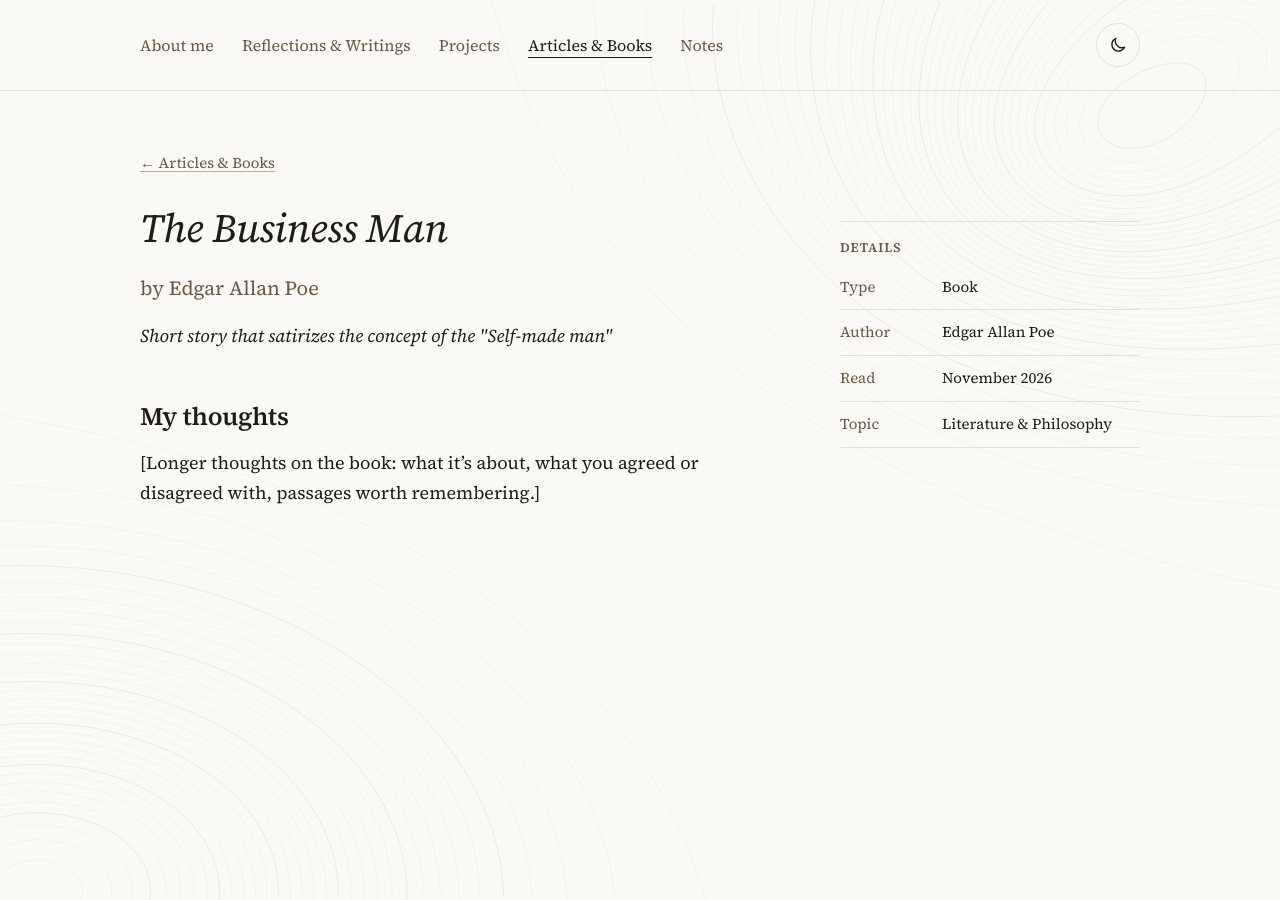
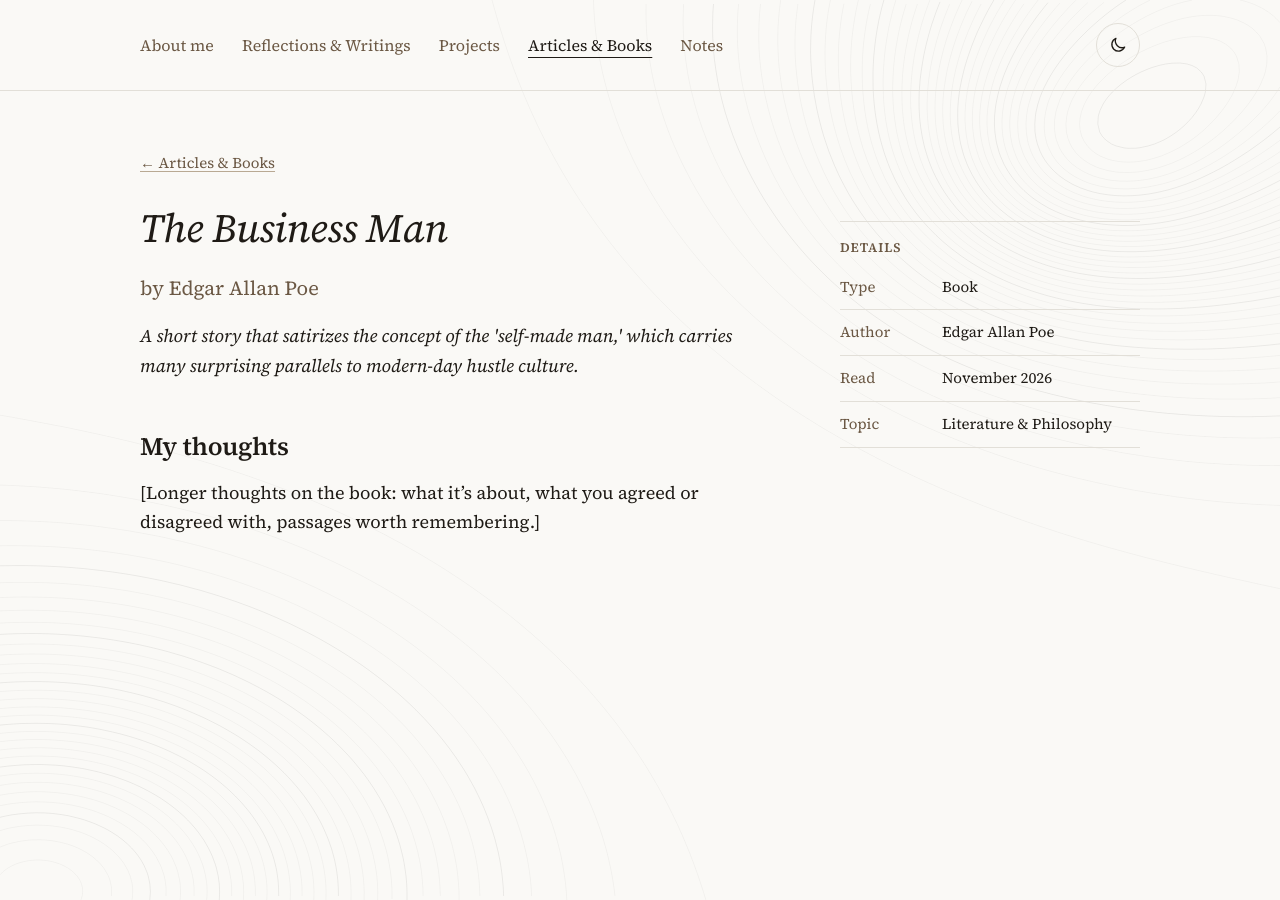
Before and after one commit to David-Berntsson/David-Berntsson.github.io, a Jekyll site: the page built from _reading/Edgar-allen-poe-the-business-man.md, in a window 1280 px wide. Built offline with Jekyll 4.4.1, drawn with Linux system fonts in a browser that asks for light colours.

Commit message:
Revise note for 'The Business Man' by Poe
Updated the note to provide a more detailed summary of the story's themes and its relevance to modern culture.

```diff
--- a/_reading/Edgar-allen-poe-the-business-man.md
+++ b/_reading/Edgar-allen-poe-the-business-man.md
@@ -6,7 +6,7 @@ title: "The Business Man"
 author: "Edgar Allan Poe"
 read: 2026-11-22
 topic: "Literature & Philosophy"
-note: "Short story that satirizes the concept of the \"Self-made man\""
+note: "A short story that satirizes the concept of the 'self-made man,' which carries many surprising parallels to modern-day hustle culture."
 ---
 ## My thoughts
 
```
